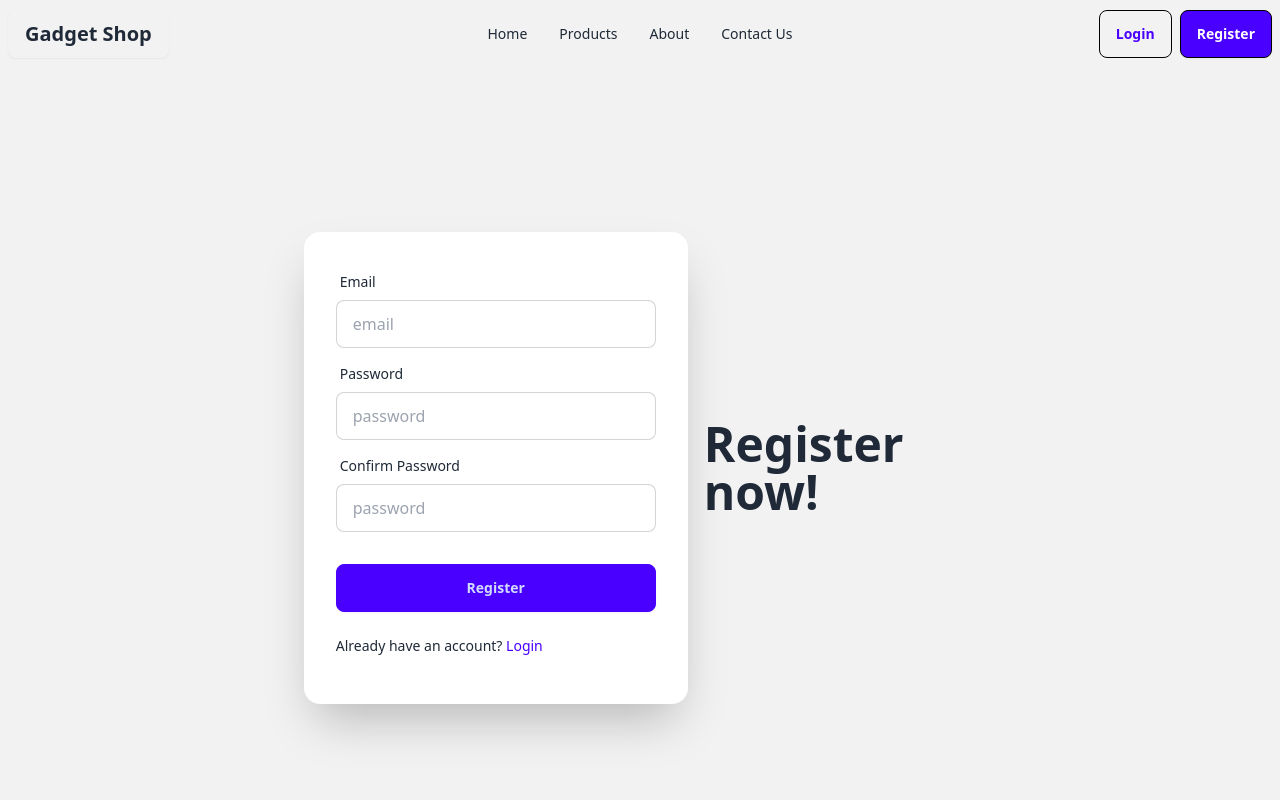
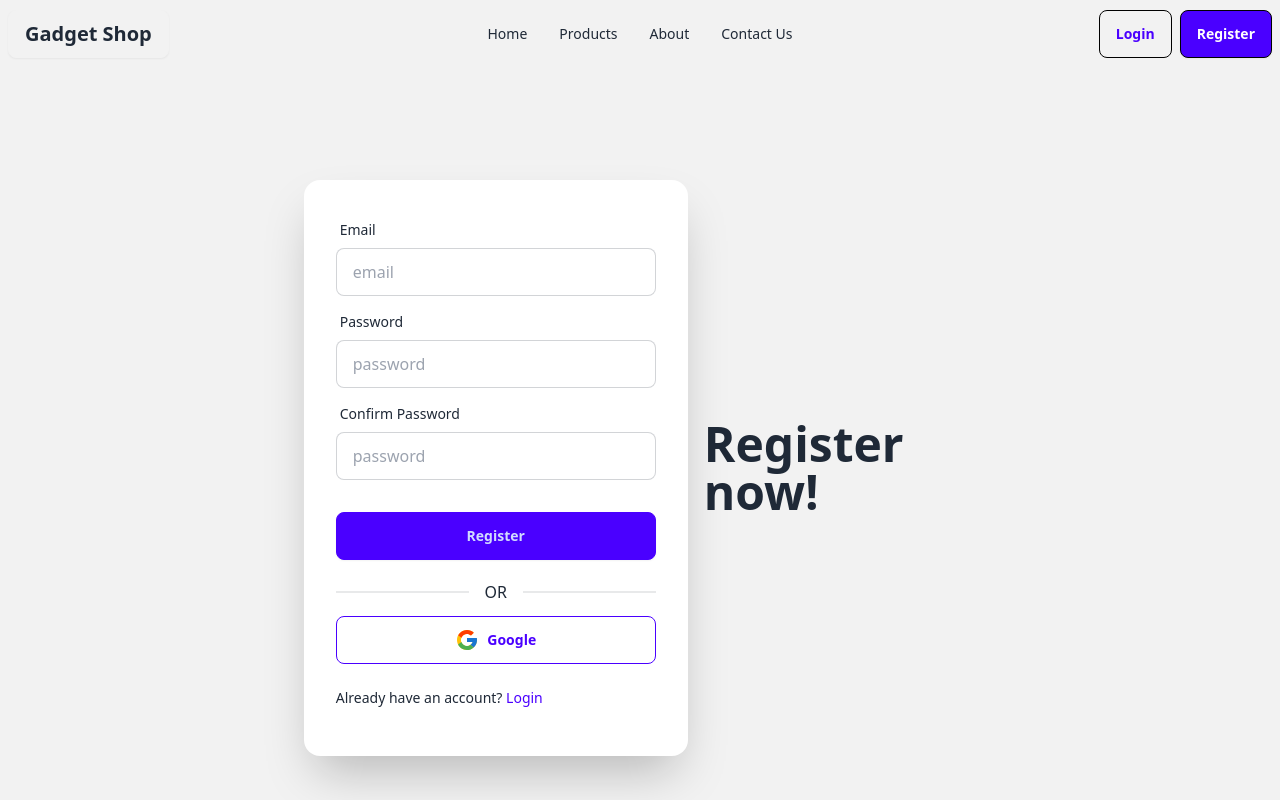
Before and after one commit to subarnoturja/gadget-shop-client, a React (Vite) app: page /register in a window 1280 px wide. Shown: the top 800 px of the page. Built offline with nearby package versions, Linux system fonts and the light colour scheme; no server answers.

Commit message:
google login added

```diff
--- /dev/null
+++ b/src/components/Social-Login/GoogleLogin.jsx
@@ -0,0 +1,32 @@
+import React from 'react';
+import useAuth from '../../hooks/useAuth';
+import { useNavigate } from 'react-router-dom';
+import { FcGoogle } from 'react-icons/fc';
+import { Result } from 'postcss';
+
+const GoogleLogin = () => {
+
+    const { googleLogin } = useAuth();
+    const navigate = useNavigate();
+
+    const handleGoogleLogin = () => {
+        googleLogin()
+        .then(result => {
+            console.log(result.user);
+            navigate('/');
+        })
+    }
+
+    return (
+        <div>
+           <div className='divider'>OR</div>
+           <div>
+            <button onClick={handleGoogleLogin} className='btn btn-primary btn-outline w-full'>
+            <FcGoogle size={24} />Google
+            </button>
+           </div>
+        </div>
+    );
+};
+
+export default GoogleLogin;
--- a/src/components/UserDropdown.jsx
+++ b/src/components/UserDropdown.jsx
@@ -18,7 +18,7 @@ const UserDropdown = () => {
       <div tabIndex={0} role="button">
         <div className="avatar">
           <div className="w-10 rounded-full">
-            <img src={`${user ?. photoURL? photoURL : "/public/user.png"}`} />
+            <img src={`${user ?. photoURL || "/public/user.png"}`} />
           </div>
         </div>
       </div>
--- a/src/pages/Login.jsx
+++ b/src/pages/Login.jsx
@@ -1,6 +1,7 @@
 import { Link, useNavigate } from "react-router-dom";
 import useAuth from "../hooks/useAuth";
 import { useForm } from "react-hook-form";
+import GoogleLogin from "../components/Social-Login/GoogleLogin";
 
 const Login = () => {
 
@@ -63,6 +64,7 @@ const Login = () => {
             <div className="form-control mt-6">
               <button type="submit" className="btn btn-primary">Login</button>
             </div>
+            <GoogleLogin />
             <p className="my-4 text-sm font-light">
                 New here?{" "}
                 <Link to='/register' className="text-primary">Register</Link>
--- a/src/pages/Register.jsx
+++ b/src/pages/Register.jsx
@@ -2,6 +2,7 @@ import React, { useContext } from "react";
 import { Link, useNavigate } from "react-router-dom";
 import useAuth from "../hooks/useAuth";
 import { useForm } from "react-hook-form";
+import GoogleLogin from "../components/Social-Login/GoogleLogin";
 
 const Register = () => {
   const {createUser} = useAuth();
@@ -83,6 +84,7 @@ const Register = () => {
             <div className="form-control mt-6">
               <button type="submit" className="btn btn-primary">Register</button>
             </div>
+            <GoogleLogin />
             <p className="my-4 text-sm font-light">
                 Already have an account?{" "}
                 <Link to='/login' className="text-primary">Login</Link>
```
